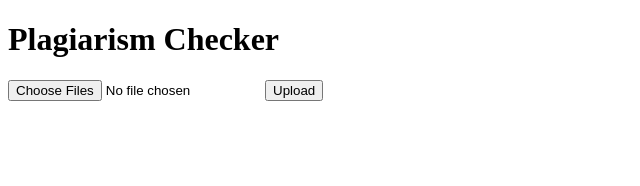
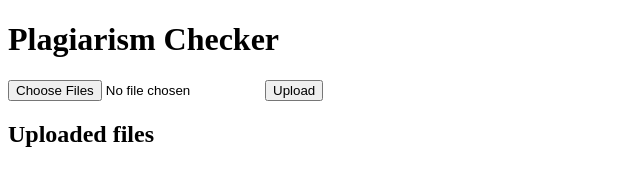
Before and after one commit to UP851899/Coursework-Web-Programming-2021, a website: page web_pages/index.html in a window 1280 px wide. Shown: the whole page, without its empty margins (0-640 px from the left). Drawn offline with Linux system fonts and the light colour scheme.

Commit message:
added uploaded files section for future

```diff
--- a/web_pages/index.html
+++ b/web_pages/index.html
@@ -14,4 +14,11 @@
     <button type="submit">Upload</button>
 </form>
 
+<div>
+    <h2>Uploaded files</h2>
+    <ul id="my-files">
+        <!-- Added when files are uploaded -->
+    </ul>
+</div>
+
 </html>
```
